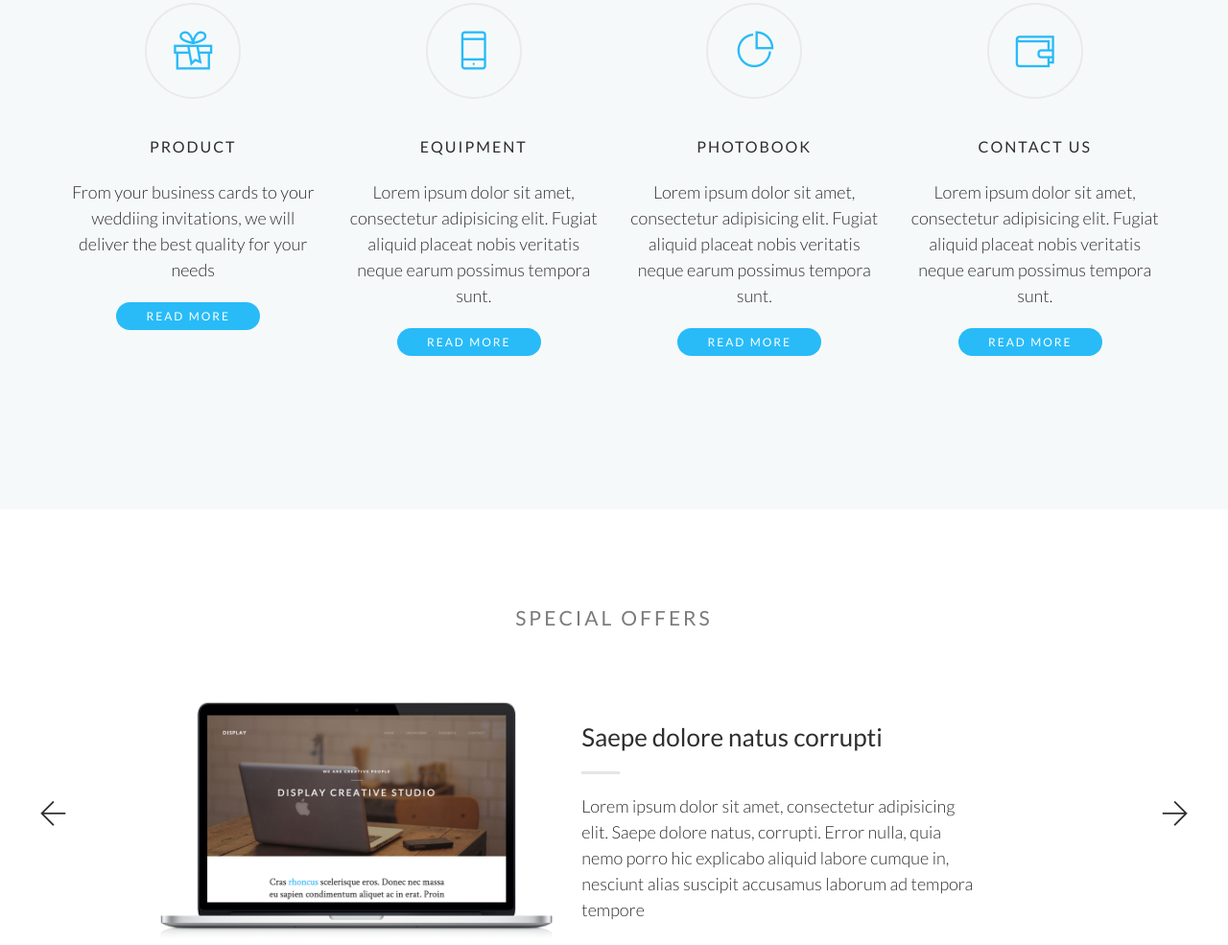
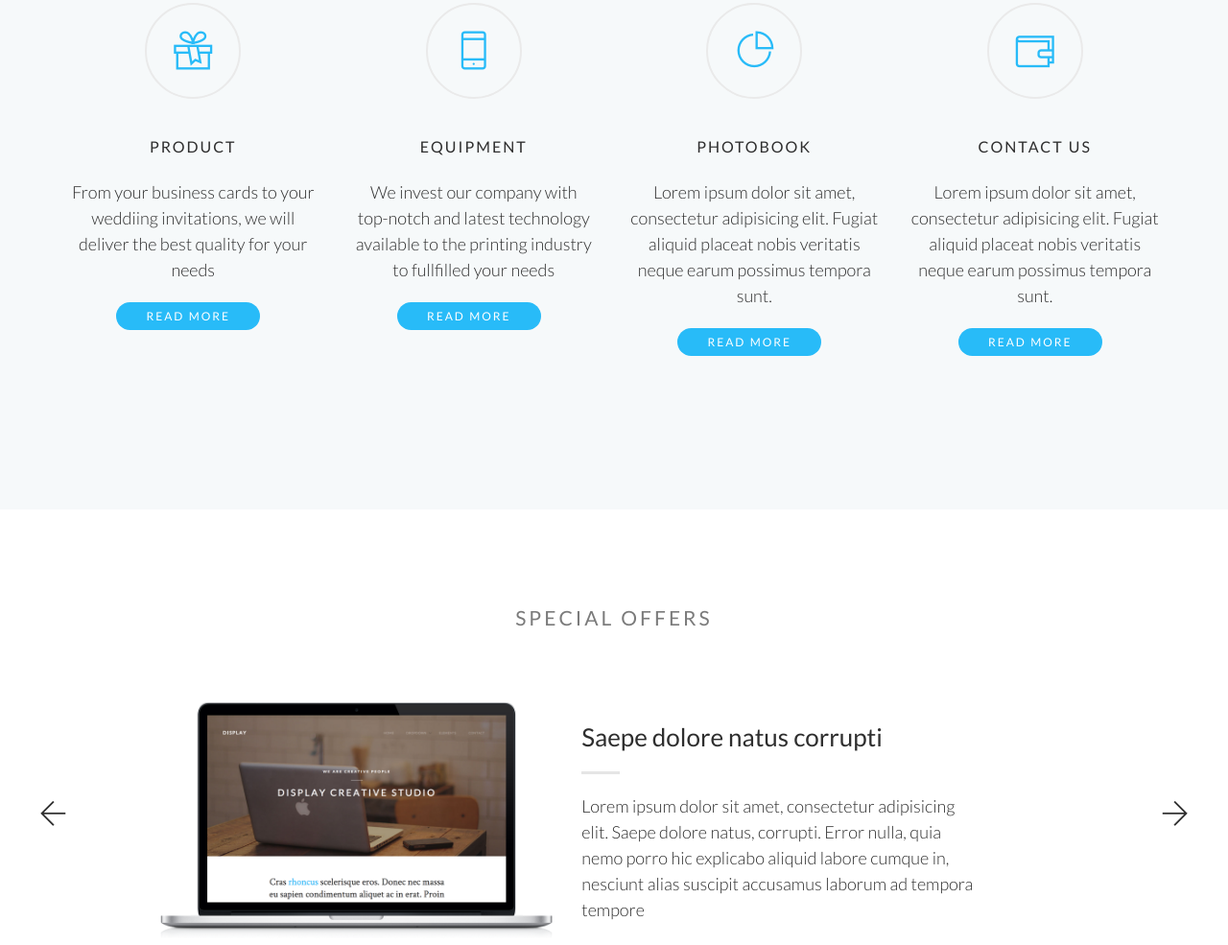
Before and after one commit to SphiereTeam/print, a plain HTML site: page index.html in a window 1280 px wide. Shown: the part 1336-2321 px from the top of the page at 96% size. Drawn offline with Linux system fonts and the light colour scheme.

Commit message:
edit content

```diff
--- a/index.html
+++ b/index.html
@@ -147,7 +147,7 @@ DESIGNED & DEVELOPED by FREEHTML5.CO
 					<div class="col-md-3 col-sm-6 fh5co-feature-item">
 						<span class="fh5co-feature-icon fh5co-circle"><i class="ti-mobile"></i></span>
 						<h3 class="text-center fh5co-feature-title h4 text-uppercase">Equipment</h3>
-						<p class="text-center fh5co-feature-description">Lorem ipsum dolor sit amet, consectetur adipisicing elit. Fugiat aliquid placeat nobis veritatis neque earum possimus tempora sunt.</p>
+						<p class="text-center fh5co-feature-description">We invest our company with<br>top-notch and latest technology available to the printing industry to fullfilled your needs</p>
 						<p class="text-center"><a href="#" class="btn btn-primary btn-sm">Read more</a></p>
 					</div>
 
```
